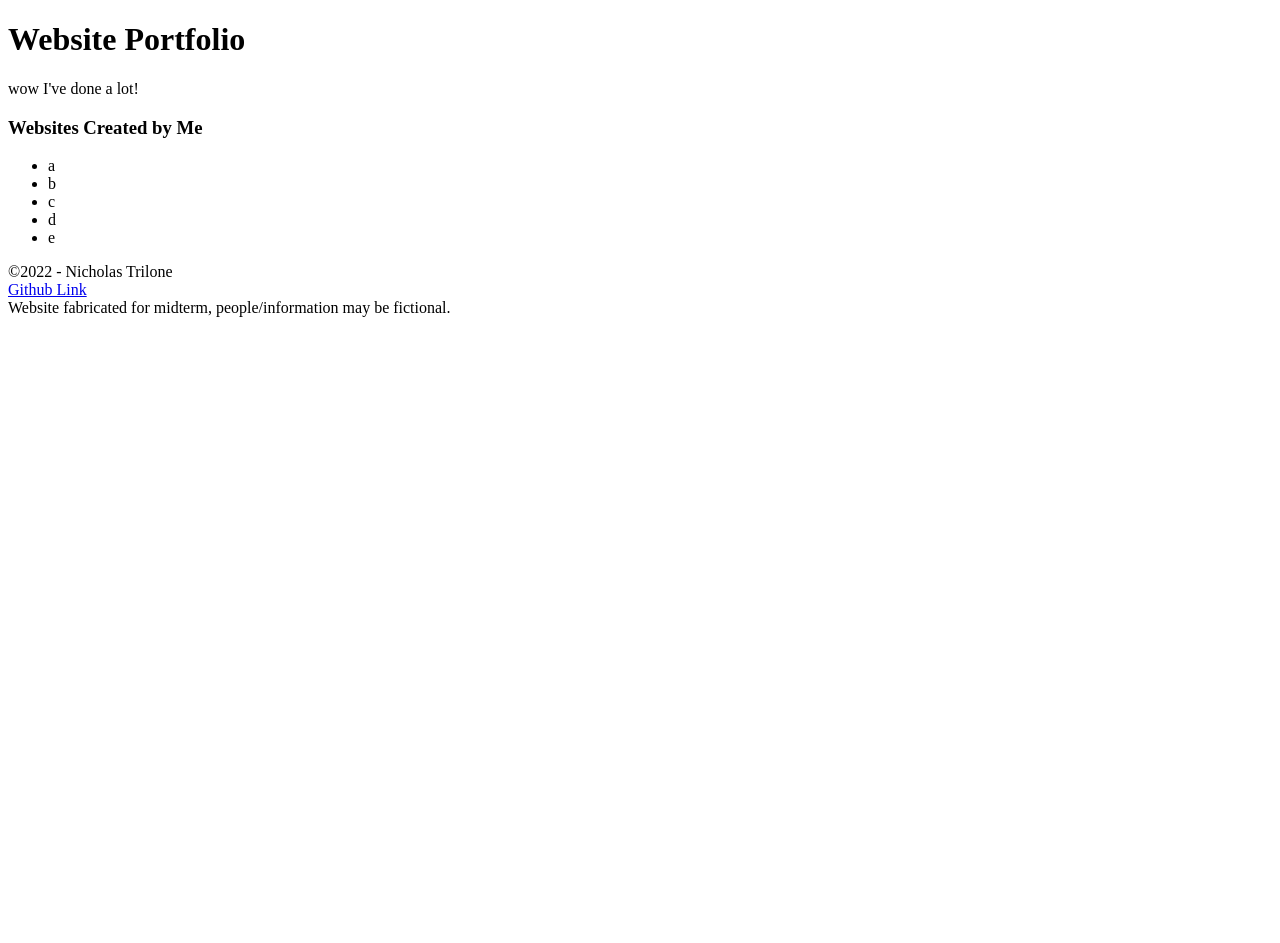
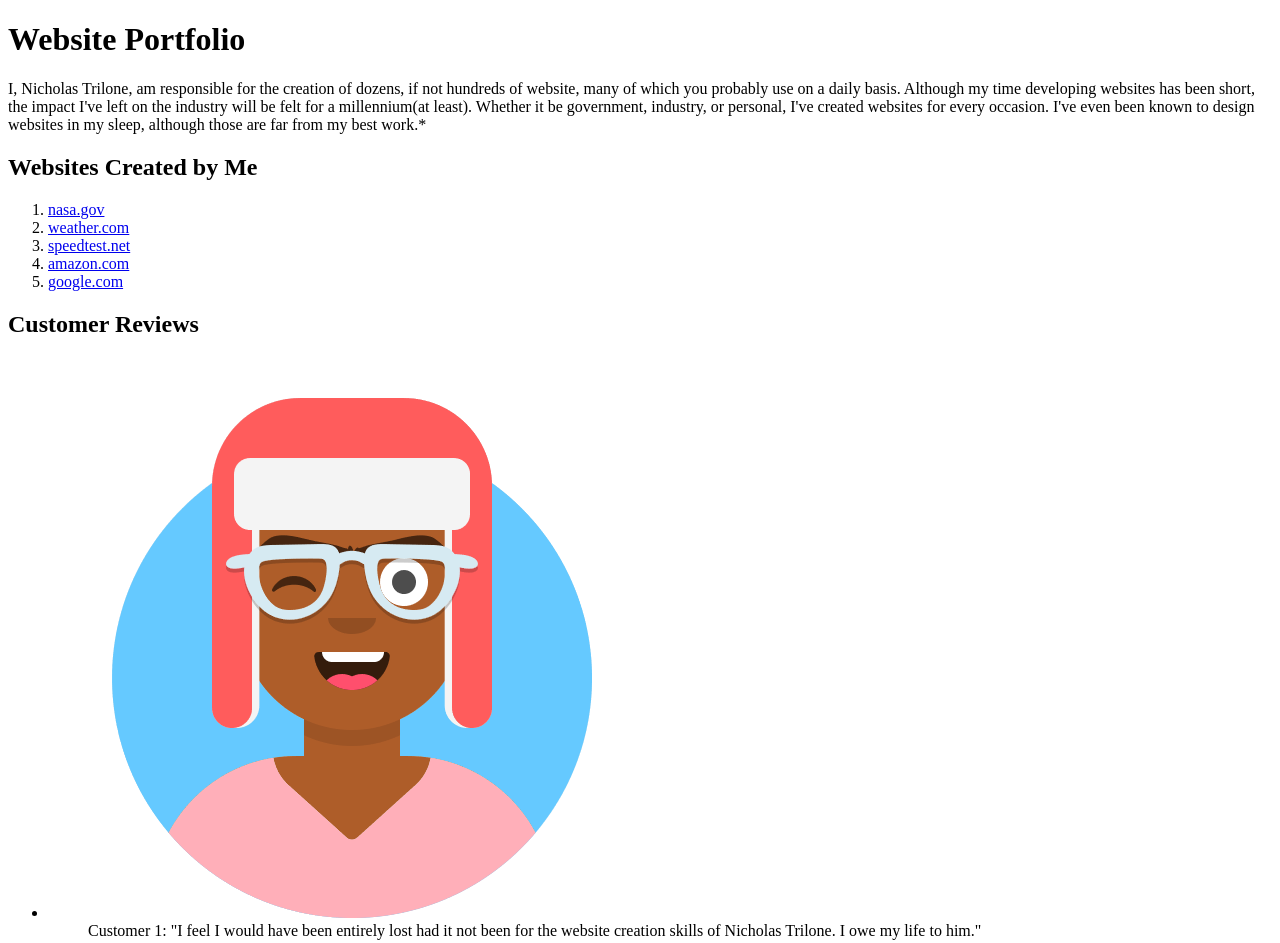
Before and after one commit to RVCC-IDMX/midterm2022-leadermasterguy, a plain HTML site: page index.html in a window 1280 px wide. Shown: the top 943 px of the page. Before the commit the page ends 800 px from the top, so only its background shows below. Drawn offline with Linux system fonts and the light colour scheme.

Commit message:
Complete basic html + Add images

```diff
--- a/index.html
+++ b/index.html
@@ -9,28 +9,75 @@
     <link href="css/style.css" rel="stylesheet" />
   </head>
   <body>
-    <!--Header-->
+    <!--Header: Website title, highly embellished bio paragraph-->
     <header>
       <h1>Website Portfolio</h1>
-      <p>wow I've done a lot!</p>
-      <h3>Websites Created by Me</h3>
-      <ul>
-        <li>a</li>
-        <li>b</li>
-        <li>c</li>
-        <li>d</li>
-        <li>e</li>
-      </ul>
+      <p>
+        I, Nicholas Trilone, am responsible for the creation of dozens, if not
+        hundreds of website, many of which you probably use on a daily basis.
+        Although my time developing websites has been short, the impact I've
+        left on the industry will be felt for a millennium(at least). Whether it
+        be government, industry, or personal, I've created websites for every
+        occasion. I've even been known to design websites in my sleep, although
+        those are far from my best work.*
+      </p>
     </header>
 
-    <!--Main-->
-    <main></main>
+    <!--Main: Primary website logic-->
+    <main>
+      <!--Websites: Fake list of websites created-->
+      <section id="websites">
+        <h2>Websites Created by Me</h2>
+        <ol>
+          <li><a href="https://www.nasa.gov/">nasa.gov</a></li>
+          <li><a href="https://weather.com/">weather.com</a></li>
+          <li><a href="https://www.speedtest.net/">speedtest.net</a></li>
+          <li><a href="https://www.amazon.com/">amazon.com</a></li>
+          <li><a href="https://www.google.com/">google.com</a></li>
+        </ol>
+      </section>
+      <!--Reviews: Satisfied fictional customer reviews, images of said customers-->
+      <section id="reviews">
+        <h2>Customer Reviews</h2>
+        <ul>
+          <li>
+            <figure>
+              <img src="img/customer-1.png" alt="Customer 1" />
+              <figcaption>
+                Customer 1: "I feel I would have been entirely lost had it not
+                been for the website creation skills of Nicholas Trilone. I owe
+                my life to him."
+              </figcaption>
+            </figure>
+          </li>
+          <li>
+            <figure>
+              <img src="img/customer-2.png" alt="Customer 2" />
+              <figcaption>
+                Customer 2: "The website I recieved was so good, that I no
+                longer have to do my job!"
+              </figcaption>
+            </figure>
+          </li>
+          <li>
+            <figure>
+              <img src="img/customer-3.png" alt="Customer 3" />
+              <figcaption>
+                Customer 3: "The work done by Nicholas Trilone has made me
+                realize how
+              </figcaption>
+            </figure>
+          </li>
+        </ul>
+      </section>
+    </main>
 
-    <!--Footer-->
+    <!--Footer: Copyright info, link to github, warning about inaccurate website info-->
     <footer>
       ©2022 - Nicholas Trilone <br />
       <a href="https://github.com/leadermasterguy">Github Link</a> <br />
-      Website fabricated for midterm, people/information may be fictional.
+      *Website fabricated for midterm, people/information is almost entirely
+      fictional.
     </footer>
   </body>
 </html>
```
Also changed, not shown: img/avataaars.png (added), img/customer-1.png (added), img/customer-2.png (added), img/customer-3.png (added), 1 other file.
